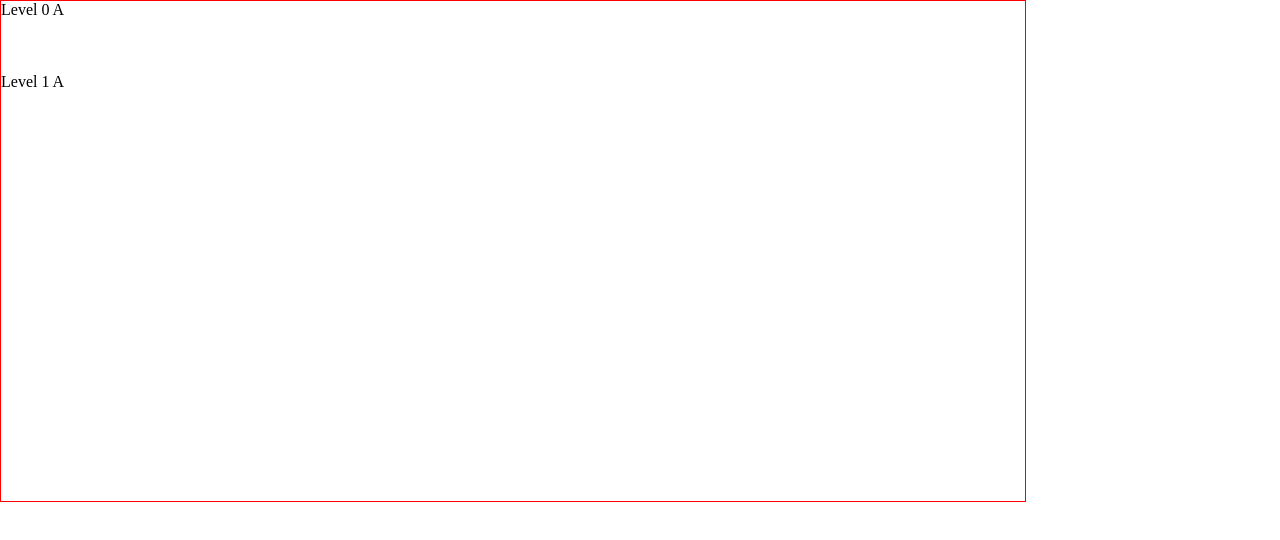
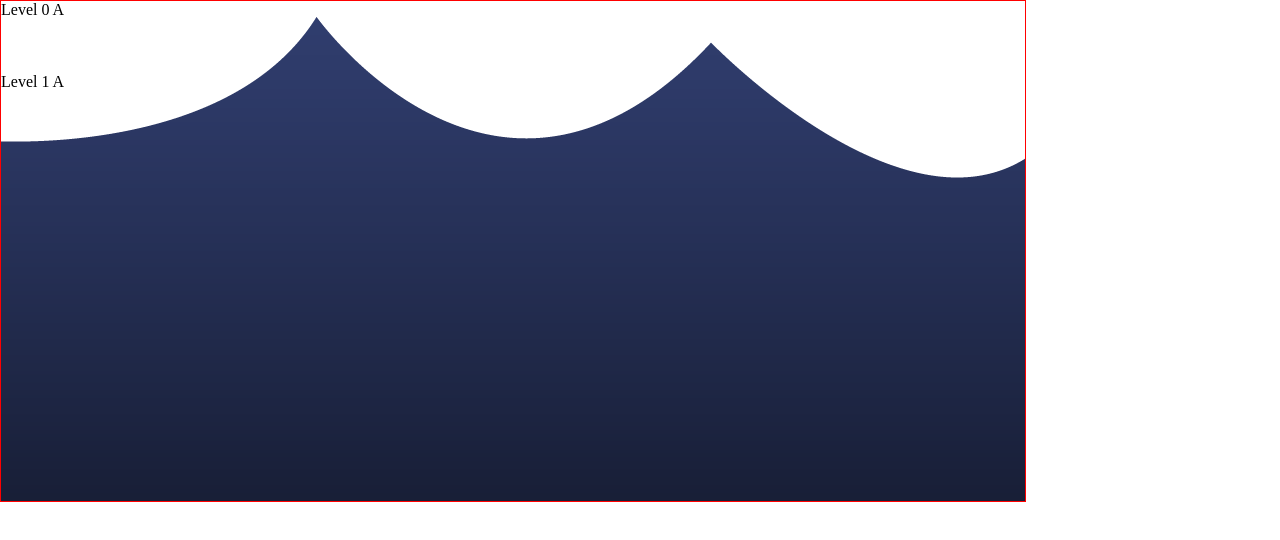
Before and after one commit to kohlhofer/scruffyscroller, a plain HTML site: page index.html in a window 1280 px wide. Drawn offline with nearby package versions, Linux system fonts and the light colour scheme.

Commit message:
added waves background

```diff
--- a/css/meta.less
+++ b/css/meta.less
@@ -24,6 +24,7 @@ body {
 
 .level_0_a {
   left:0px;
+  background: transparent url("../img/waves.png") no-repeat top left;
 }
 
 .level_0_b {
```
